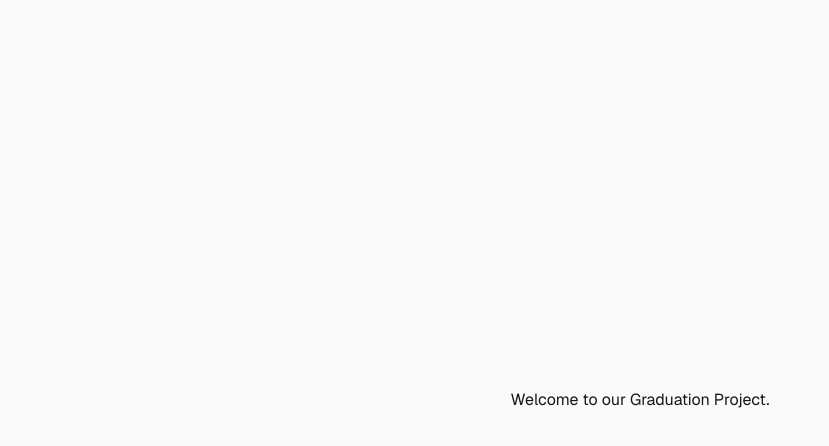
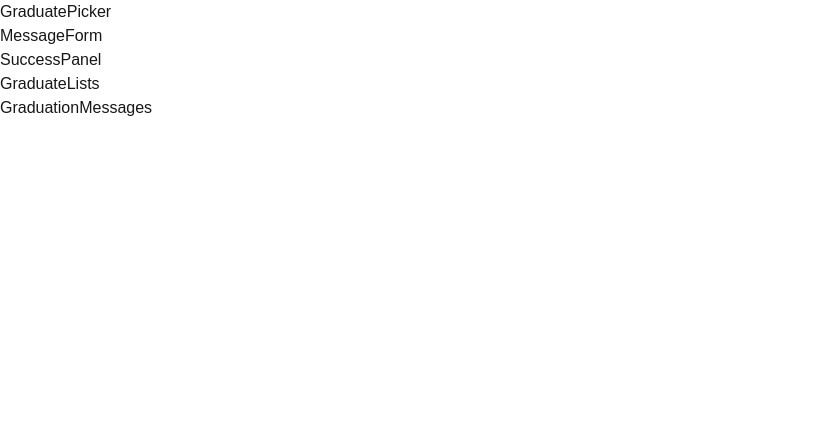
Before and after one commit to jafarimurtaza/graduation-demonstration-project, a Next.js app: page / in a window 1280 px wide. Shown: the top 446 px of the page, without its empty margins (0-829 px from the left). Built offline with nearby package versions, Linux system fonts and the light colour scheme.

Commit message:
Project Setup and Static UI

```diff
--- a/src/app/page.tsx
+++ b/src/app/page.tsx
@@ -1,7 +1,22 @@
+import GraduationMessages from "@/components/GraduationMessages";
+import GraduatePicker from "@/components/GraduatePicker";
+import MessageForm from "@/components/MessageForm";
+import SuccessPanel from "@/components/SuccessPanel";
+import GraduateLists from "@/components/GraduateLists";
+
+
 export default function Home() {
-  return (
-    <div className="flex flex-col flex-1 items-center justify-center bg-zinc-50 font-sans dark:bg-black">
-      <h1>Welcome to our Graduation Project.</h1>
-    </div>
-  );
+  return(
+    <>
+      {/* <Nav /> */}
+      <main>
+        <GraduatePicker />
+        <MessageForm />
+        <SuccessPanel />
+        <GraduateLists />
+        <GraduationMessages />
+      </main>
+      {/* <Footer/> */}
+    </>
+  )
 }
--- /dev/null
+++ b/src/components/GraduateLists.tsx
@@ -0,0 +1,9 @@
+import React from 'react'
+
+const GraduateLists = () => {
+  return (
+    <div>GraduateLists</div>
+  )
+}
+
+export default GraduateLists
--- /dev/null
+++ b/src/components/GraduatePicker.tsx
@@ -0,0 +1,9 @@
+import React from 'react'
+
+const GraduatePicker = () => {
+  return (
+    <div>GraduatePicker</div>
+  )
+}
+
+export default GraduatePicker
--- /dev/null
+++ b/src/components/GraduationMessages.tsx
@@ -0,0 +1,9 @@
+import React from 'react'
+
+const GraduationMessages = () => {
+  return (
+    <div>GraduationMessages</div>
+  )
+}
+
+export default GraduationMessages
--- /dev/null
+++ b/src/components/MessageForm.tsx
@@ -0,0 +1,9 @@
+import React from 'react'
+
+const MessageForm = () => {
+  return (
+    <div>MessageForm</div>
+  )
+}
+
+export default MessageForm
--- /dev/null
+++ b/src/components/SuccessPanel.tsx
@@ -0,0 +1,9 @@
+import React from 'react'
+
+const SuccessPanel = () => {
+  return (
+    <div>SuccessPanel</div>
+  )
+}
+
+export default SuccessPanel
```
